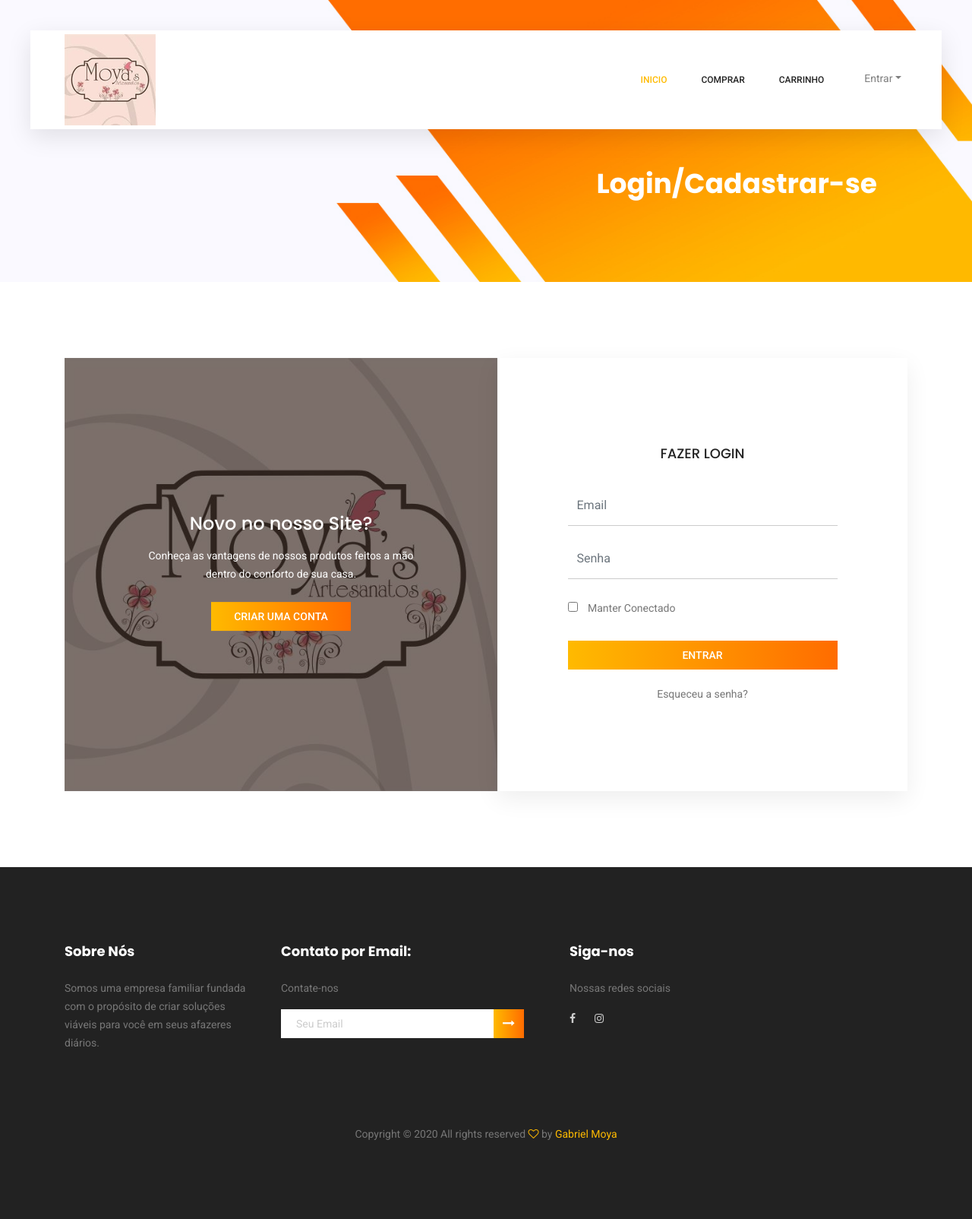
After one commit to GabrielMoyaNascimento/TCC, a Django app: template Progressao/clientes/templates/clientes/login.html in a window 1280 px wide. The commit adds this page. Shown: the whole page at 76% size. Run offline with Django 3.2, Linux system fonts and the light colour scheme; the template is opened without the code that fills it, so the values that code supplies are empty; some libraries are stand-ins or nearby versions.

Commit message:
Criando tela de login e cadastro de cliente

```diff
--- a/Progressao/clientes/templates/clientes/carrinho.html
+++ b/Progressao/clientes/templates/clientes/carrinho.html
@@ -1,5 +1,5 @@
 {% extends 'clientes/formulario.html' %}
-
+{% load static %}
 {%block conteudo%}
 
 <br>
--- /dev/null
+++ b/Progressao/clientes/templates/clientes/login.html
@@ -0,0 +1,58 @@
+{% extends 'clientes/formulario.html' %}
+{% load static %}
+
+
+{%block conteudo%}
+<section class="banner-area organic-breadcrumb">
+    <div class="container">
+        <div class="breadcrumb-banner d-flex flex-wrap align-items-center justify-content-end">
+            <div class="col-first">
+                <h1>Login/Cadastrar-se</h1>
+            </div>
+        </div>
+    </div>
+</section>
+<section class="login_box_area section_gap">
+    <div class="container">
+        <div class="row">
+            <div class="col-lg-6">
+                <div class="login_box_img">
+                    <img class="img-fluid" src="{% static 'img/login.jpg' %}" alt="">
+                    <div class="hover">
+                        <h4>Novo no nosso Site?</h4>
+                        <p>Conheça as vantagens de nossos produtos feitos a mão dentro do conforto de sua casa.</p>
+                        <a class="primary-btn" href="/clientes/novaConta">Criar Uma Conta</a>
+                    </div>
+                </div>
+            </div>
+            <div class="col-lg-6">
+                <div class="login_form_inner">
+                    <h3>Fazer Login</h3>
+                    <form class="row login_form" action="contact_process.php" method="post" id="contactForm"
+                        novalidate="novalidate">
+                        <div class="col-md-12 form-group">
+                            <input type="text" class="form-control" id="name" name="name" placeholder="Email"
+                                onfocus="this.placeholder = ''" onblur="this.placeholder = 'Email'">
+                        </div>
+                        <div class="col-md-12 form-group">
+                            <input type="text" class="form-control" id="name" name="name" placeholder="Senha"
+                                onfocus="this.placeholder = ''" onblur="this.placeholder = 'Senha'">
+                        </div>
+                        <div class="col-md-12 form-group">
+                            <div class="creat_account">
+                                <input type="checkbox" id="f-option2" name="selector">
+                                <label for="f-option2">Manter Conectado</label>
+                            </div>
+                        </div>
+                        <div class="col-md-12 form-group">
+                            <button type="submit" value="submit" class="primary-btn">Entrar</button>
+                            <a href="#">Esqueceu a senha?</a>
+                        </div>
+                    </form>
+                </div>
+            </div>
+        </div>
+    </div>
+</section>
+
+{% endblock %}
--- a/Progressao/clientes/urls.py
+++ b/Progressao/clientes/urls.py
@@ -6,5 +6,6 @@ urlpatterns = [
 
     path('clientes/index/', PaginaInicial.as_view(), name="clientes-index"),
     path('clientes/carrinho/', Carrinho.as_view(), name="clientes-carrinho"),
-
+    path('clientes/login/', Login.as_view(), name="clientes-login"),
+    path('clientes/novaConta/', Cadastro.as_view(), name="clientes-novaConta"),
 ]
```
Also changed, not shown: Progressao/clientes/templates/clientes/index.html (+15 -7 lines), Progressao/clientes/templates/clientes/novaConta.html (added, +78 -0 lines), Progressao/clientes/views.py (+8 -0 lines), Progressao/db.sqlite3, Progressao/static/img/login.jpg (added), Progressao/static/img/menu.jpg (added).
